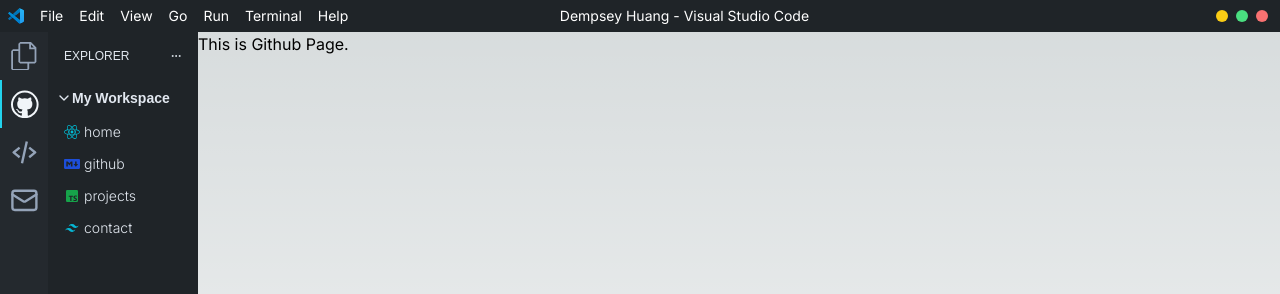
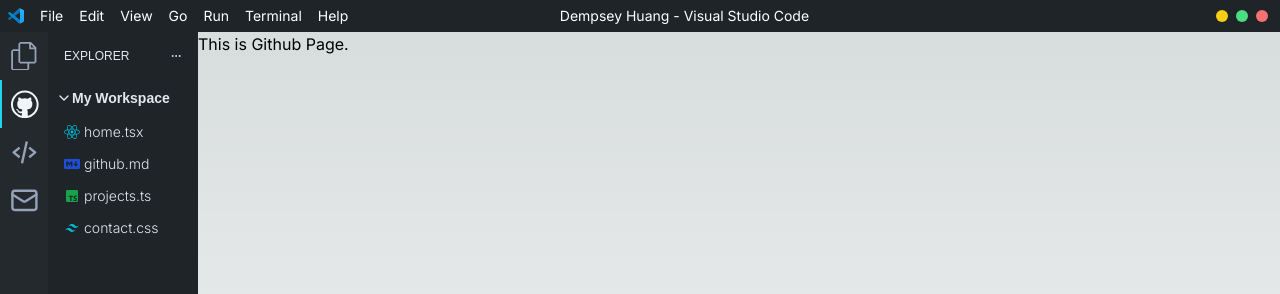
Before and after one commit to allpass122/vscode-portfolio-next13, a Next.js app: page /github in a window 1280 px wide. Shown: the top 294 px of the page. Built offline with nearby package versions, Linux system fonts and the light colour scheme.

Commit message:
fix: typo

```diff
--- a/src/app/_component/explorer.tsx
+++ b/src/app/_component/explorer.tsx
@@ -80,12 +80,12 @@ function Explorer({
               !disabledRecord[item.title] && (
                 <div
                   key={item.title}
-                  className="my-1.5 flex cursor-pointer flex-row items-center gap-1 rounded-sm px-4 text-sm font-light hover:bg-dark-second"
+                  className="flex cursor-pointer flex-row items-center gap-1 rounded-sm px-4 py-1.5 text-sm font-light hover:bg-dark-second"
                   onClick={() => {
                     router.push(item.path);
                   }}
                 >
-                  {item.icon} {item.title}
+                  {item.icon} {item.label}
                 </div>
               )
           )}
```
